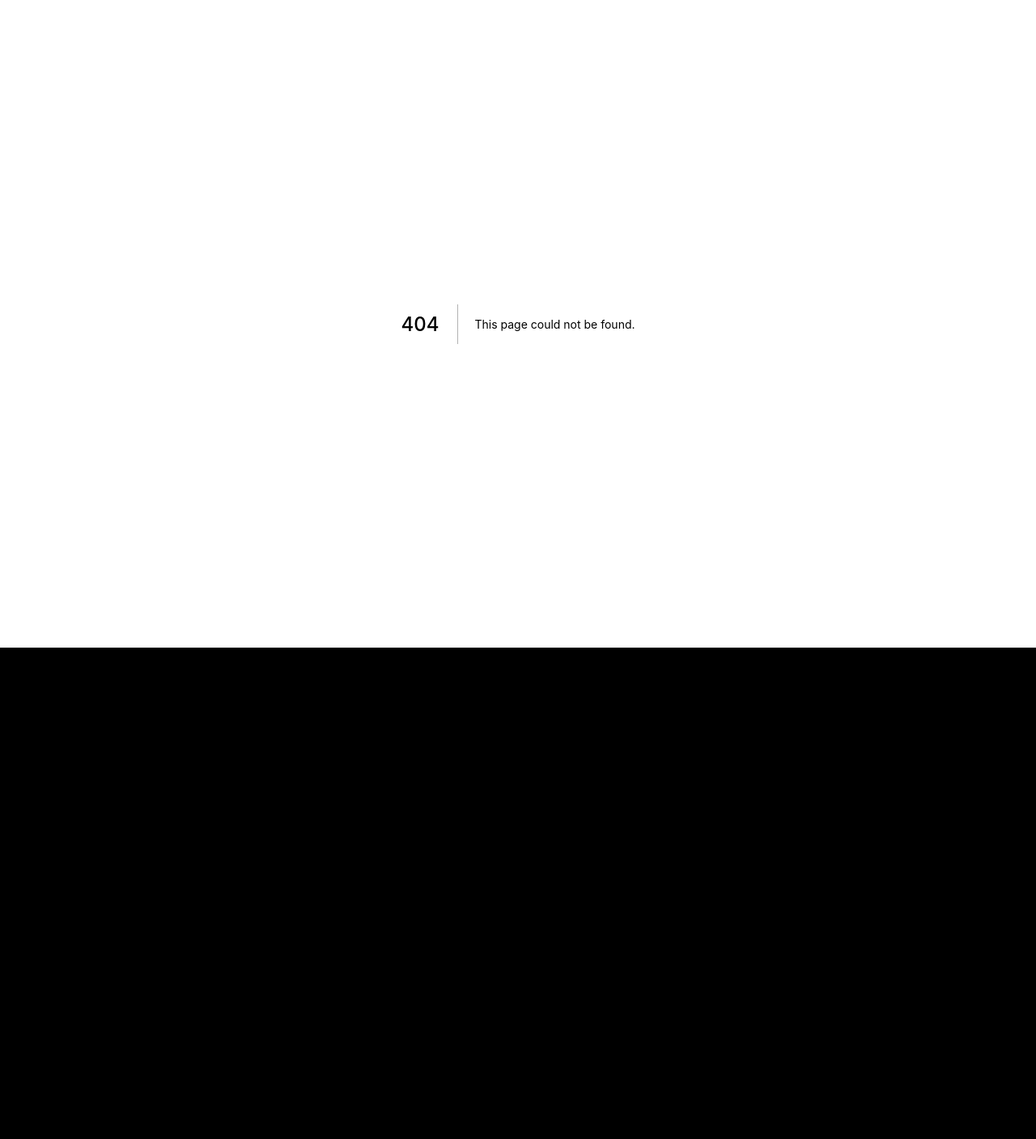
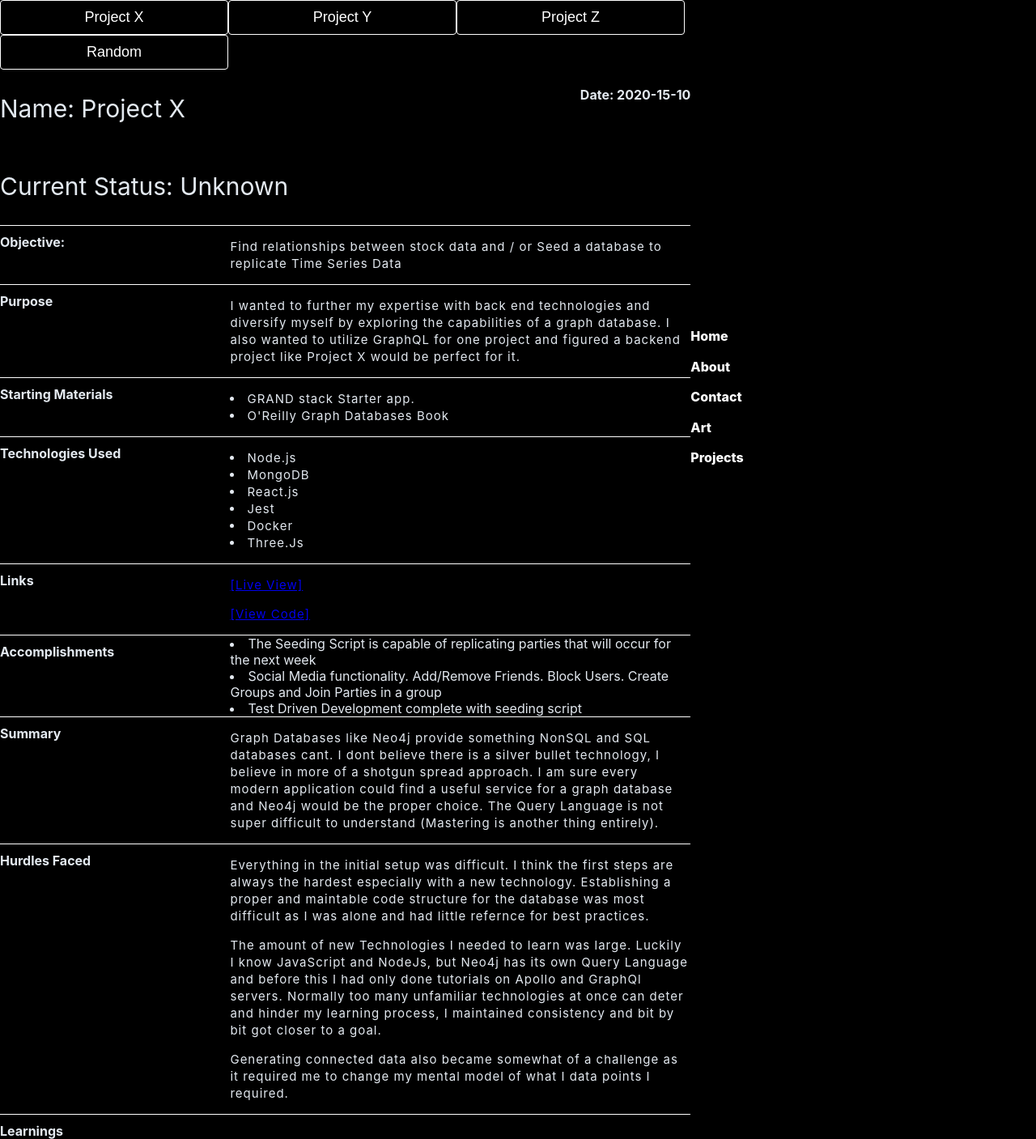
Before and after one commit to caspercasanova/nuTech_resume, a Next.js app: page /projects in a window 1280 px wide. Before the commit this address had no page. Shown: the whole page at 81% size. Before the commit the page ends 800 px from the top, so only its background shows below. Built offline with nearby package versions, Linux system fonts and the light colour scheme.

Commit message:
Added a project viewer... neeed projects now

```diff
--- a/components/ProjectView/ProjectView.js
+++ b/components/ProjectView/ProjectView.js
@@ -1,5 +1,31 @@
-import React from 'react';
+import React, { useState } from 'react';
+import ProjectViewSample from './Projects/ProjectViewSample';
+import projects from './Projects/ProjectData';
 
-export default function ProjectView({ project }) {
-  return <div></div>;
+export default function ProjectView() {
+  const [proj, setProj] = useState(0);
+
+  return (
+    <section>
+      <div>
+        <button onClick={() => setProj(0)}>
+          Project X
+        </button>
+        <button onClick={() => setProj(1)}>
+          Project Y
+        </button>
+        <button onClick={() => setProj(2)}>
+          Project Z
+        </button>
+        <button onClick={() => setProj('random')}>
+          Random
+        </button>
+      </div>
+      {typeof proj == 'number' ? (
+        <ProjectViewSample project={projects[proj]} />
+      ) : (
+        <div>This is coming soon</div>
+      )}
+    </section>
+  );
 }
--- a/components/ProjectsView/Projects.js
+++ b/components/ProjectView/Projects/ProjectData.js
@@ -1,21 +1,28 @@
-import React from 'react';
-import Project from './Project';
-import ProjectSvg from '../../assets/Svgs/ProjectSvg';
-import styled from 'styled-components';
-const projectInfos = [
+// name,
+// date,
+// purpose,
+// objective,
+// accomplishments,
+// technologiesUsed,
+// links,
+// startingMaterials,
+// summary,
+// hurdles,
+
+const ProjectData = [
   {
-    about: 'Project X',
+    name: 'Project X',
     date: '2020-15-10',
-    why:
+    purpose:
       'I wanted to further my expertise with back end technologies and diversify myself by exploring the capabilities of a graph database. I also wanted to utilize GraphQL for one project and figured a backend project like Project X would be perfect for it.',
     objective:
       'Find relationships between stock data and / or Seed a database to replicate Time Series Data',
-    bulletPoints: [
+    accomplishments: [
       'The Seeding Script is capable of replicating parties that will occur for the next week',
       'Social Media functionality. Add/Remove Friends. Block Users. Create Groups and Join Parties in a group',
       'Test Driven Development complete with seeding script',
     ],
-    technologies: [
+    technologiesUsed: [
       'Node.js',
       'MongoDB',
       'React.js',
@@ -23,8 +30,14 @@ const projectInfos = [
       'Docker',
       'Three.Js',
     ],
-    inspiration: ['https://medium.com/applied-data-science/exploring-stocks-in-the-london-stock-exchange-using-graph-networks-in-neo4j-part-1-58a5455084ab'],
-    starterMaterials: 'GRAND stack Starter app. O\'Reilly Graph Databases Book',
+    inspiration: [
+      'https://medium.com/applied-data-science/exploring-stocks-in-the-london-stock-exchange-using-graph-networks-in-neo4j-part-1-58a5455084ab',
+    ],
+    startingMaterials: [
+      'GRAND stack Starter app.',
+      "O'Reilly Graph Databases Book",
+    ],
+
     links: {
       github: 'https://github.com/caspercasanova/project_x',
       liveView: 'https://project-y-oihk8u6f3.vercel.app',
@@ -34,34 +47,38 @@ const projectInfos = [
     schematics: [],
     websiteLink: 'https://project-y-oihk8u6f3.vercel.app',
     link: '/project-X',
-    mostDifficult:
-      ['The amount of new Technologies I needed to learn. Luckily I know JavaScript and Node, but Neo4j has its own Query Language and before this I had only done tutorials on Apollo and GraphQl servers. Normally too many unfamiliar technologies at once can deter and hinder my learning process, I maintained consistency and bit by bit got closer to a goal.', 'Generating connected data also became somewhat of a challenge as it required me to change my mental model of what I data points I required.'],
-    whenDidIGetStuck:
+    hurdles: [
       'Everything in the initial setup was difficult. I think the first steps are always the hardest especially with a new technology. Establishing a proper and maintable code structure for the database was most difficult as I was alone and had little refernce for best practices.',
-    whatILearned:
+      'The amount of new Technologies I needed to learn was large. Luckily I know JavaScript and NodeJs, but Neo4j has its own Query Language and before this I had only done tutorials on Apollo and GraphQl servers. Normally too many unfamiliar technologies at once can deter and hinder my learning process, I maintained consistency and bit by bit got closer to a goal.',
+      'Generating connected data also became somewhat of a challenge as it required me to change my mental model of what I data points I required.',
+    ],
+
+    summary:
       'Graph Databases like Neo4j provide something NonSQL and SQL databases cant. I dont believe there is a silver bullet technology, I believe in more of a shotgun spread approach. I am sure every modern application could find a useful service for a graph database and Neo4j would be the proper choice. The Query Language is not super difficult to understand (Mastering is another thing entirely).',
   },
   {
-    about: 'Project Y',
+    summary: [],
+    name: 'Project Y',
     whatILearned: '',
     date: '2021',
     objective:
       'Build an ecommerce site that business and product revenues to customers in an attempt to provide more transparency and upfrontness. Provide Systematic Sales Events and Document Customer Interations.',
-    why:
+    purpose:
       'Clothing and Art has always been a passion of mine and if I ever launched a store of my own, I would want to build a site similiar to this.',
-    mostDifficult: [
+    hurdles: [
       'Everything. Honestly, initial Design is tough and there are no rules. I essentially took from the best places. I took concepts from Nike as I believe they have the greatest Ecommerce clothing store. They know that pictures are the mainstay for selling and provide TONS of them. A clothing business is more than just a website and more than just the clothes, it ultimately is a representation of a culture and the embodiedment of a community. Nike I believe present community the best.',
       'Steam is probably the most successful privatly held ecommerce platform in the world. Valve knows the gaming sector and is one of the greatest creators in the world. The Steam platform is an amazign piece of software and every online business should take reference of them. With Project-Y I wanted to replicate some kind of sales system but programmatically. I figured the best sales occur during Christmas and Black Friday, so if I could offer 30% off during the weeks leading to that every year, I would be one step ahead of most companies. Effort would be saved every year and as a 1 Man Shop, thats energy I could divert to another place.',
       'The Robinhood.com has an amazingly simplisitc aesthetic. I choose to use Robinhood as a refernce because I its simplicity was something that worked. Think about the number of dollars that people has put into the app. If the app were too complex, people wouldnt spend as much as they do. Like Picaso said, "Great Artists Steal."',
-    ],
-    starterMaterials:
-      'I attempted a similiar project during the summer, so I had some previous html and css for some simple components like inputs. But other than that Everything was built from scratch. ',
-    inspiration: ['Nike.com', 'Robinhood.com', 'Steam.com'],
-    whenDidIGetStuck: [
       'This was also an experience for me to learn Nextjs. Before this project, I had never touched it and to be honest, there are a bunch of little quirks, but I actually found myself picking it up pretty fast. Once I relized that the file structure was opinionated like Rails, most things became a breeze.',
       'The challenging aspect of this project was the amount of work required in term of styling and backend.',
     ],
-    bulletPoints: [
+    startingMaterials: [
+      'I attempted a similiar project during the summer, so I had some previous html and css for some simple components like inputs. But other than that Everything was built from scratch. ',
+      'Nike.com',
+      'Robinhood.com',
+      'Steam.com',
+    ],
+    accomplishments: [
       'SSR Ecommerce web application built with Next.js.',
       'Leverages cloud functions for Stripe payment processing.',
       'Heavy use of SVG charts to display product, brand and user analytics.',
@@ -69,7 +86,7 @@ const projectInfos = [
       'A seed file can be found here.',
       'Deployed through Vercel and invokes cloud / lambda functions.',
     ],
-    technologies: [
+    technologiesUsed: [
       'Next.js',
       'Stripe',
       'Mongodb',
@@ -80,56 +97,31 @@ const projectInfos = [
       github: 'https://github.com/caspercasanova/project-y',
       liveView: 'https://project-y-oihk8u6f3.vercel.app',
     },
-
-    githubLink:
-      'https://github.com/caspercasanova/project-y',
-    schematics: [],
-    websiteLink: 'https://project-y-oihk8u6f3.vercel.app',
     link: '/project-Y',
   },
   {
-    about: 'Project Z',
+    name: 'Project Z',
     date: '2020-15-10',
     objective: '',
     whatILearned: '',
-    why: '',
-    mostDifficult: '',
-    whenDidIGetStuck: '',
-    bulletPoints: [
+    purpose: '',
+    hurdles: ['i have not tried yet'],
+    accomplishments: [
       'Globe Three JS application Capable Of Rendering Points Based On Coordinates',
       'Deployed Utilizing Next.Js And Vercel',
       'Renders Alien Sighting Data, Capable Of Rendering Any Type of Geospatial Data.',
     ],
-    technologies: ['Next.js', 'Jest', 'Three.js'],
-    githubLink: 'github.com',
+    startingMaterials: [],
+    technologiesUsed: ['Next.js', 'Jest', 'Three.js'],
+
     schematics: [],
-    websiteLink: 'https://project-z-nine.vercel.app/',
+    summary: [],
+    links: {
+      liveView: 'https://project-z-nine.vercel.app/',
+      githubLink: 'github.com',
+    },
     link: '/project-Z',
   },
 ];
 
-const ProjectsSection = styled.section`
-  width: 100%;
-`;
-
-const ProjectsHeader = styled.div`
-  display: flex;
-  align-items: center;
-`;
-
-export default function Projects() {
-  return (
-    <ProjectsSection id="projects">
-      <ProjectsHeader>
-        <ProjectSvg />
-        <h3>Projects</h3>
-      </ProjectsHeader>
-      <hr />
-      <div>
-        {projectInfos.map((project, index) => (
-          <Project info={project} key={project + index} />
-        ))}
-      </div>
-    </ProjectsSection>
-  );
-}
+export default ProjectData;
--- /dev/null
+++ b/components/ProjectView/Projects/ProjectViewSample.js
@@ -0,0 +1,202 @@
+import React from 'react';
+import styled from 'styled-components';
+
+const ProjectViewSection = styled.section``;
+
+const ProjectHeader = styled.header`
+  display: flex;
+  justify-content: space-between;
+`;
+
+const DetailSection = styled.section`
+  display: flex;
+  border-top: 1px solid white;
+`;
+
+const SectionName = styled.div`
+  display: flex;
+  text-align: left;
+  flex: 1;
+  & h4 {
+    margin: 0;
+    margin-top: 10px;
+  }
+`;
+
+const SectionBody = styled.div`
+  flex: 2;
+`;
+
+export default function ProjectViewSample({
+  project = sampleProject,
+}) {
+  const {
+    name,
+    date,
+    purpose,
+    objective,
+    accomplishments,
+    technologiesUsed,
+    links,
+    startingMaterials,
+    summary,
+    hurdles,
+  } = project;
+
+  return (
+    <div>
+      <header></header>
+      <ProjectHeader>
+        <h3>Name: {name}</h3>
+        <h4>Date: {date}</h4>
+      </ProjectHeader>
+      <h3>Current Status: Unknown</h3>
+
+      <DetailSection>
+        <SectionName>
+          <h4>Objective:</h4>
+        </SectionName>
+        <SectionBody>
+          <p>{objective}</p>
+        </SectionBody>
+      </DetailSection>
+
+      <DetailSection>
+        <SectionName>
+          <h4>Purpose</h4>
+        </SectionName>
+        <SectionBody>
+          <p>{purpose}</p>
+        </SectionBody>
+      </DetailSection>
+
+      <DetailSection>
+        <SectionName>
+          <h4>Starting Materials</h4>
+        </SectionName>
+        <SectionBody>
+          <p>
+            {startingMaterials.map((x, i) => (
+              <li key={i}>{x}</li>
+            ))}
+          </p>
+        </SectionBody>
+      </DetailSection>
+
+      <DetailSection>
+        <SectionName>
+          <h4>Technologies Used</h4>
+        </SectionName>
+        <SectionBody>
+          <p>
+            {technologiesUsed.map((x, i) => (
+              <li key={i}>{x}</li>
+            ))}
+          </p>
+        </SectionBody>
+      </DetailSection>
+
+      <DetailSection>
+        <SectionName>
+          <h4>Links</h4>
+        </SectionName>
+        <SectionBody>
+          <p>
+            <a href={links.liveView}>[Live View]</a>
+          </p>
+          <p>
+            <a href={links.github}>[View Code]</a>
+          </p>
+        </SectionBody>
+      </DetailSection>
+
+      <DetailSection>
+        <SectionName>
+          <h4>Accomplishments</h4>
+        </SectionName>
+        <SectionBody>
+          {accomplishments.map((x, i) => (
+            <li key={i}>{x}</li>
+          ))}
+        </SectionBody>
+      </DetailSection>
+
+      <DetailSection>
+        <SectionName>
+          <h4>Summary</h4>
+        </SectionName>
+        <SectionBody>
+          <p>{summary}</p>
+        </SectionBody>
+      </DetailSection>
+
+      <DetailSection>
+        <SectionName>
+          <h4>Hurdles Faced</h4>
+        </SectionName>
+        <SectionBody>
+          {hurdles.map((x, i) => (
+            <p key={i}>{x}</p>
+          ))}
+        </SectionBody>
+      </DetailSection>
+
+      <DetailSection>
+        <SectionName>
+          <h4>Learnings</h4>
+        </SectionName>
+        <SectionBody>
+          <p></p>
+        </SectionBody>
+      </DetailSection>
+
+      <footer></footer>
+    </div>
+  );
+}
+
+const sampleProject = {
+  name: 'Project X',
+  date: '2020-15-10',
+  purpose:
+    'I wanted to further my expertise with back end technologies and diversify myself by exploring the capabilities of a graph database. I also wanted to utilize GraphQL for one project and figured a backend project like Project X would be perfect for it.',
+  objective:
+    'Find relationships between stock data and / or Seed a database to replicate Time Series Data',
+  accomplishments: [
+    'The Seeding Script is capable of replicating parties that will occur for the next week',
+    'Social Media functionality. Add/Remove Friends. Block Users. Create Groups and Join Parties in a group',
+    'Test Driven Development complete with seeding script',
+  ],
+  technologiesUsed: [
+    'Node.js',
+    'MongoDB',
+    'React.js',
+    'Jest',
+    'Docker',
+    'Three.Js',
+  ],
+  inspiration: [
+    'https://medium.com/applied-data-science/exploring-stocks-in-the-london-stock-exchange-using-graph-networks-in-neo4j-part-1-58a5455084ab',
+  ],
+  startingMaterials: [
+    'GRAND stack Starter app.',
+    "O'Reilly Graph Databases Book",
+  ],
+
+  links: {
+    github: 'https://github.com/caspercasanova/project_x',
+    liveView: 'https://project-y-oihk8u6f3.vercel.app',
+  },
+  githubLink: 'https://github.com/caspercasanova/project_x',
+  schematics: [],
+  websiteLink: 'https://project-y-oihk8u6f3.vercel.app',
+  link: '/project-X',
+  hurdles: [
+    'Everything in the initial setup was difficult. I think the first steps are always the hardest especially with a new technology. Establishing a proper and maintable code structure for the database was most difficult as I was alone and had little refernce for best practices.',
+    'The amount of new Technologies I needed to learn was large. Luckily I know JavaScript and NodeJs, but Neo4j has its own Query Language and before this I had only done tutorials on Apollo and GraphQl servers. Normally too many unfamiliar technologies at once can deter and hinder my learning process, I maintained consistency and bit by bit got closer to a goal.',
+    'Generating connected data also became somewhat of a challenge as it required me to change my mental model of what I data points I required.',
+  ],
+
+  summary:
+    'Graph Databases like Neo4j provide something NonSQL and SQL databases cant. I dont believe there is a silver bullet technology, I believe in more of a shotgun spread approach. I am sure every modern application could find a useful service for a graph database and Neo4j would be the proper choice. The Query Language is not super difficult to understand (Mastering is another thing entirely).',
+};
--- a/components/common/LetsWorkTogether.js
+++ b/components/common/LetsWorkTogether.js
@@ -15,9 +15,9 @@ export default function LetsWorkTogether() {
         Feel free to shoot me a message, I am always willing
         to chop it up with new faces.
       </p>
+      <Socials />
       <hr />
       <ContactForm />
-      <Socials />
     </div>
   );
 }
--- a/pages/projects/[id].js
+++ b/pages/projects/index.js
@@ -1,10 +1,10 @@
 import React from 'react';
 import MainContainer from '../../components/common/MainContainer';
 import ProjectView from '../../components/ProjectView/ProjectView';
-export default function Projects({ project }) {
+export default function Projects() {
   return (
     <MainContainer>
-      <ProjectView project={project} />
+      <ProjectView />
     </MainContainer>
   );
 }
```
Also changed, not shown: components/PictureGrid/Picture.js (+20 -14 lines), components/ProjectView/Projects/Project.js (renamed from components/ProjectsView/Project.js, +1 -27 lines), components/ProjectsView/ProjectView.js (deleted, +0 -70 lines), pages/index.js (+5 -5 lines), components/ProjectView/Projects/HobbyProjects/HobbyProjects.js (renamed from components/ProjectsView/HobbyProjects/HobbyProjects.js), 1 other file (tests, documents, lock files or other folders).
